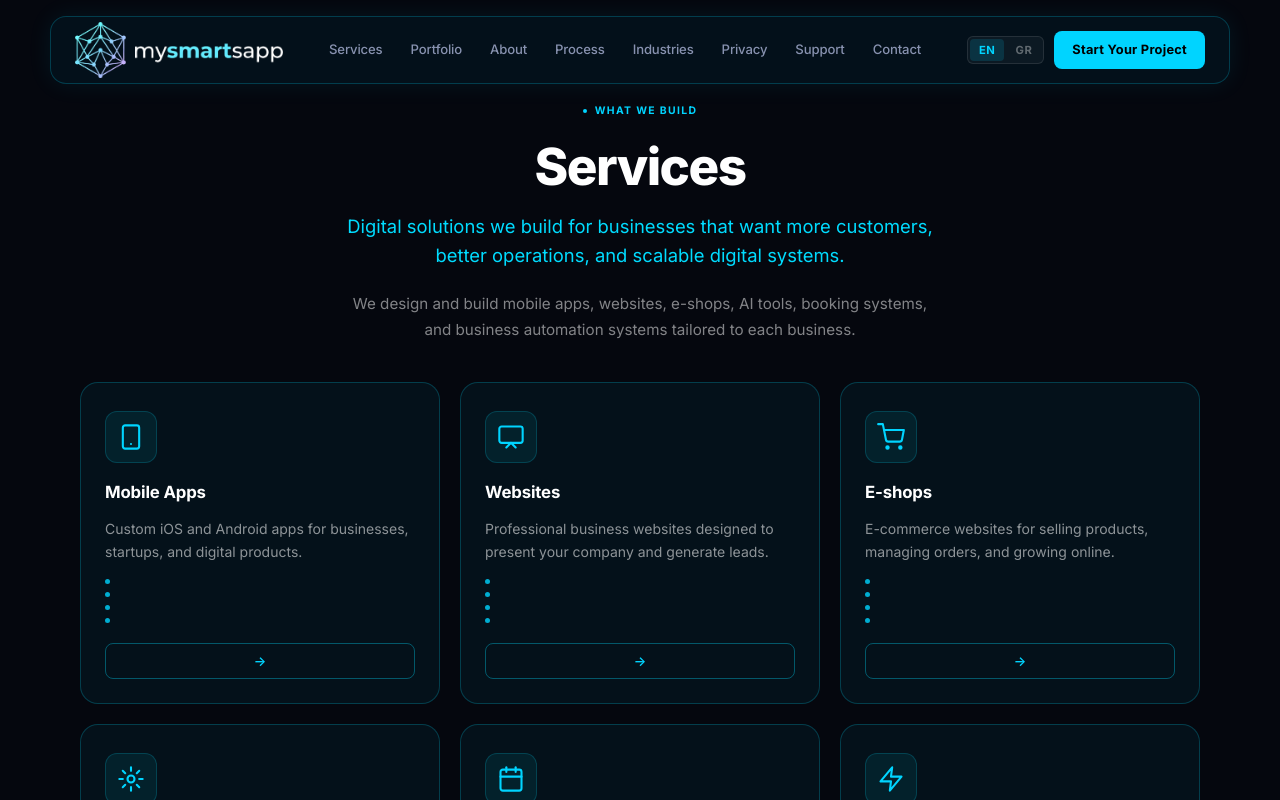
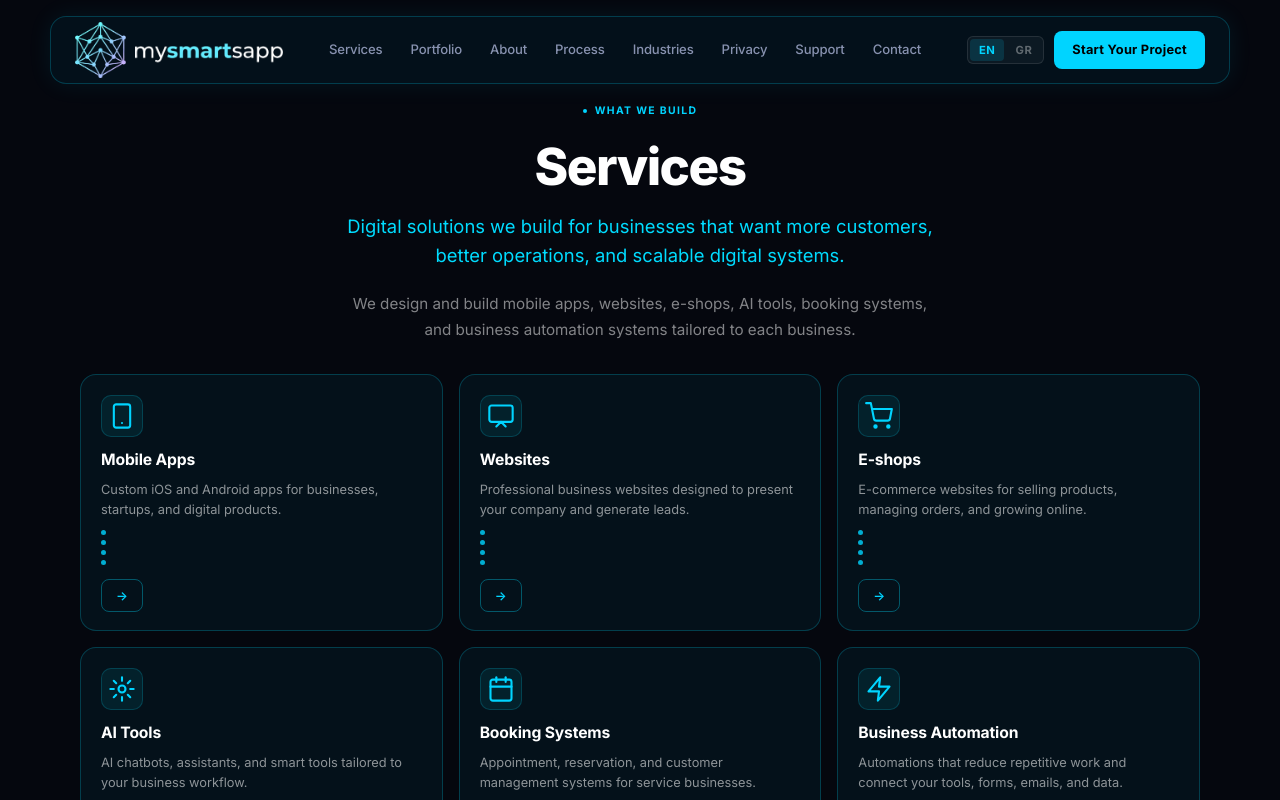
Before and after one commit to Sabbasromania-ai/mysmartapp-site, a React (Vite) app: page /services in a window 1280 px wide. Shown: the top 800 px of the page. Built offline with nearby package versions, Linux system fonts and the light colour scheme.

Commit message:
fix: compact service cards ~280px, tight spacing, overflow fix

```diff
--- a/src/index.css
+++ b/src/index.css
@@ -3732,21 +3732,24 @@ button.feature-card {
 .svc-page-grid {
   display: grid;
   grid-template-columns: repeat(3, 1fr);
-  gap: 20px;
-  margin-bottom: 40px;
+  gap: 16px;
+  margin-bottom: 32px;
   align-items: stretch;
+  max-width: 1160px;
+  margin-left: auto;
+  margin-right: auto;
 }
 
 .svc-page-card {
   background: rgba(0,210,255,0.05);
   border: 1px solid rgba(0,220,255,0.22);
-  border-radius: 18px;
-  padding: 28px 24px 24px;
+  border-radius: 16px;
+  padding: 20px 20px 18px;
   display: flex;
   flex-direction: column;
-  gap: 0;
   height: 100%;
   box-sizing: border-box;
+  min-width: 0;
   transition: border-color 0.25s ease, box-shadow 0.25s ease, transform 0.25s ease;
 }
 .svc-page-card:hover {
@@ -3756,45 +3759,45 @@ button.feature-card {
 }
 
 .svc-page-icon {
-  width: 52px; height: 52px;
-  border-radius: 12px;
+  width: 42px; height: 42px;
+  border-radius: 10px;
   background: rgba(0,220,255,0.08);
   border: 1px solid rgba(0,220,255,0.18);
   display: flex; align-items: center; justify-content: center;
   color: var(--accent);
-  margin-bottom: 16px;
+  margin-bottom: 10px;
   flex-shrink: 0;
 }
 
 .svc-page-title {
-  font-size: 1.05rem;
+  font-size: 0.98rem;
   font-weight: 700;
   color: #fff;
+  margin: 0 0 7px;
+  letter-spacing: -0.01em;
+}
+
+.svc-page-desc {
+  font-size: 0.80rem;
+  color: rgba(255,255,255,0.55);
+  line-height: 1.55;
   margin: 0 0 10px;
-  letter-spacing: -0.01em;
-}
-
-.svc-page-desc {
-  font-size: 0.875rem;
-  color: rgba(255,255,255,0.55);
-  line-height: 1.65;
-  margin: 0 0 16px;
 }
 
 .svc-page-bullets {
   list-style: none;
-  padding: 0; margin: 0 0 20px;
+  padding: 0; margin: 0 0 14px;
   display: flex;
   flex-direction: column;
-  gap: 8px;
-  flex: 1;
+  gap: 5px;
 }
 .svc-page-bullets li {
   display: flex;
   align-items: center;
-  gap: 8px;
-  font-size: 0.82rem;
-  color: rgba(255,255,255,0.65);
+  gap: 7px;
+  font-size: 0.78rem;
+  color: rgba(255,255,255,0.60);
+  line-height: 1.4;
 }
 .svc-bullet-dot {
   width: 5px; height: 5px;
@@ -3810,13 +3813,14 @@ button.feature-card {
   border: 1px solid rgba(0,220,255,0.35);
   border-radius: 8px;
   color: var(--accent);
-  font-size: 0.82rem;
+  font-size: 0.78rem;
   font-weight: 600;
-  padding: 9px 16px;
+  padding: 8px 14px;
   cursor: pointer;
   transition: background 0.2s, border-color 0.2s;
   font-family: inherit;
   text-align: center;
+  align-self: flex-start;
 }
 .svc-page-cta:hover {
   background: rgba(0,220,255,0.08);
@@ -3840,8 +3844,9 @@ button.feature-card {
   .svc-page-grid { grid-template-columns: repeat(2, 1fr); }
 }
 @media (max-width: 600px) {
-  .svc-page-grid { grid-template-columns: 1fr; }
-  .svc-notsure-card { padding: 32px 20px; }
+  .svc-page-grid { grid-template-columns: 1fr; gap: 12px; }
+  .svc-page-card { padding: 16px 16px 14px; }
+  .svc-notsure-card { padding: 28px 20px; }
 }
 
 /* ─── iReception mobile phone slot ───────────────────────────────
--- a/src/pages/ServicesPage.tsx
+++ b/src/pages/ServicesPage.tsx
@@ -98,7 +98,7 @@ export default function ServicesPage() {
     <div style={{ background: 'var(--bg)' }}>
 
       {/* ── Hero ── */}
-      <section style={{ textAlign: 'center', padding: '96px 24px 40px' }}>
+      <section style={{ textAlign: 'center', padding: '96px 24px 32px' }}>
         <div style={{
           display: 'inline-flex', alignItems: 'center', gap: 8,
           fontSize: '0.65rem', fontWeight: 700, letterSpacing: '0.13em',
@@ -132,7 +132,7 @@ export default function ServicesPage() {
       </section>
 
       {/* ── Service Cards ── */}
-      <section style={{ padding: '0 0 40px' }}>
+      <section style={{ padding: '0 0 28px' }}>
         <div className="container">
           <div className="svc-page-grid">
             {el_services.map((svc, i) => (
@@ -161,7 +161,7 @@ export default function ServicesPage() {
       </section>
 
       {/* ── Not sure section ── */}
-      <section style={{ padding: '0 0 56px' }}>
+      <section style={{ padding: '0 0 48px' }}>
         <div className="container">
           <div className="svc-notsure-card">
             <h2 style={{
```
